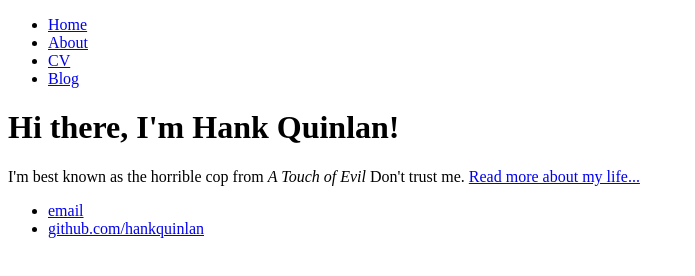
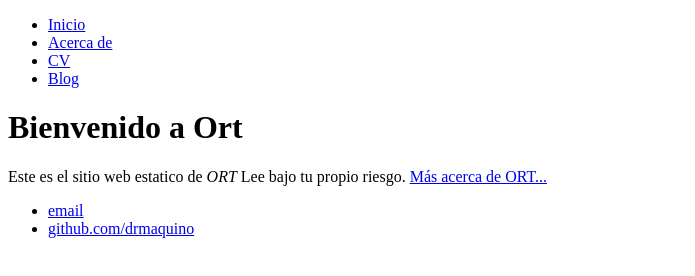
Before and after one commit to drmaquino/drmaquino.github.io, a plain HTML site: page index.html in a window 1280 px wide. Shown: the whole page, without its empty margins (0-695 px from the left). Drawn offline with Linux system fonts and the light colour scheme.

Commit message:
Update index.html
modofico el template con datos de ort

```diff
--- a/index.html
+++ b/index.html
@@ -1,27 +1,27 @@
 <!DOCTYPE html>
 <html>
 	<head>
-		<title>Hank Quinlan, Horrible Cop</title>
+		<title>Ort</title>
 	</head>
 	<body>
 		<nav>
     		<ul>
-        		<li><a href="/">Home</a></li>
-	        	<li><a href="/about">About</a></li>
+        		<li><a href="/">Inicio</a></li>
+	        	<li><a href="/about">Acerca de</a></li>
         		<li><a href="/cv">CV</a></li>
         		<li><a href="/blog">Blog</a></li>
     		</ul>
 		</nav>
 		<div class="container">
     		<div class="blurb">
-        		<h1>Hi there, I'm Hank Quinlan!</h1>
-				<p>I'm best known as the horrible cop from <em>A Touch of Evil</em> Don't trust me. <a href="/about">Read more about my life...</a></p>
+        		<h1>Bienvenido a Ort</h1>
+				<p>Este es el sitio web estatico de <em>ORT</em> Lee bajo tu propio riesgo. <a href="/about">Más acerca de ORT...</a></p>
     		</div><!-- /.blurb -->
 		</div><!-- /.container -->
 		<footer>
     		<ul>
-        		<li><a href="mailto:hankquinlanhub@gmail.com">email</a></li>
-        		<li><a href="https://github.com/hankquinlan">github.com/hankquinlan</a></li>
+        		<li><a href="mailto:ort@ort.edu.ar">email</a></li>
+        		<li><a href="https://github.com/drmaquino">github.com/drmaquino</a></li>
 			</ul>
 		</footer>
 	</body>
```
